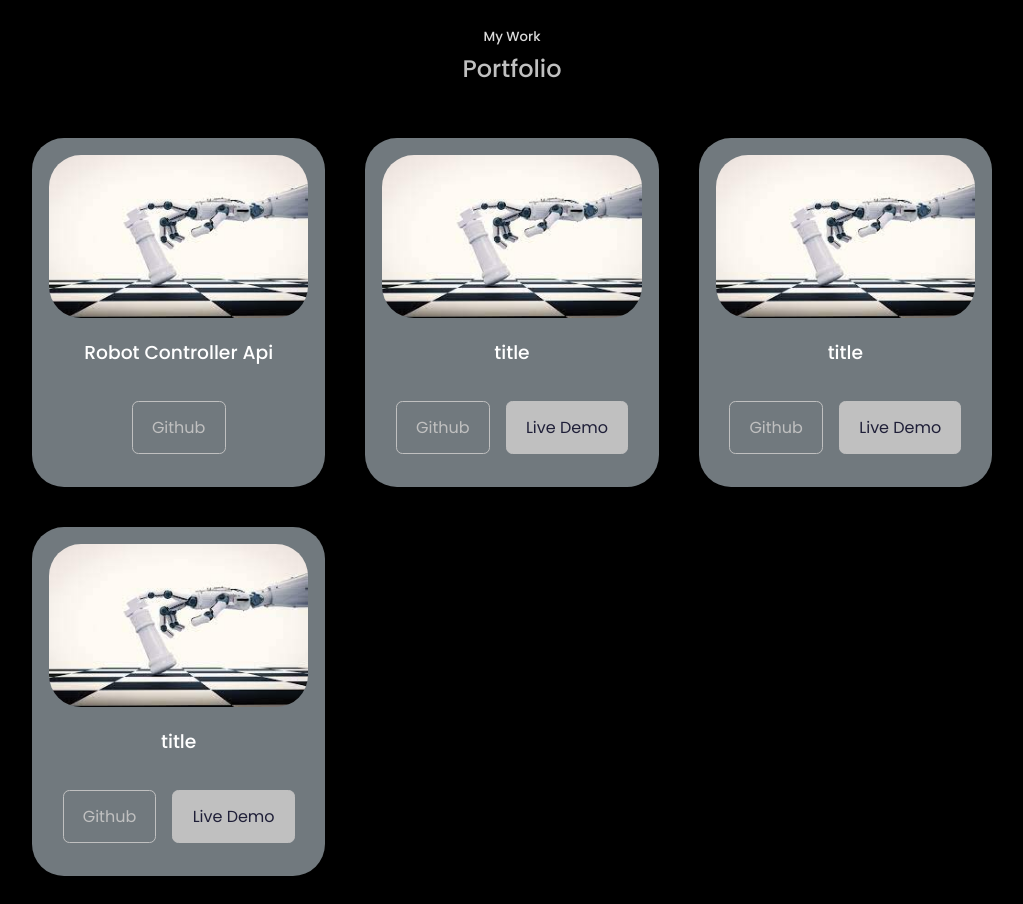
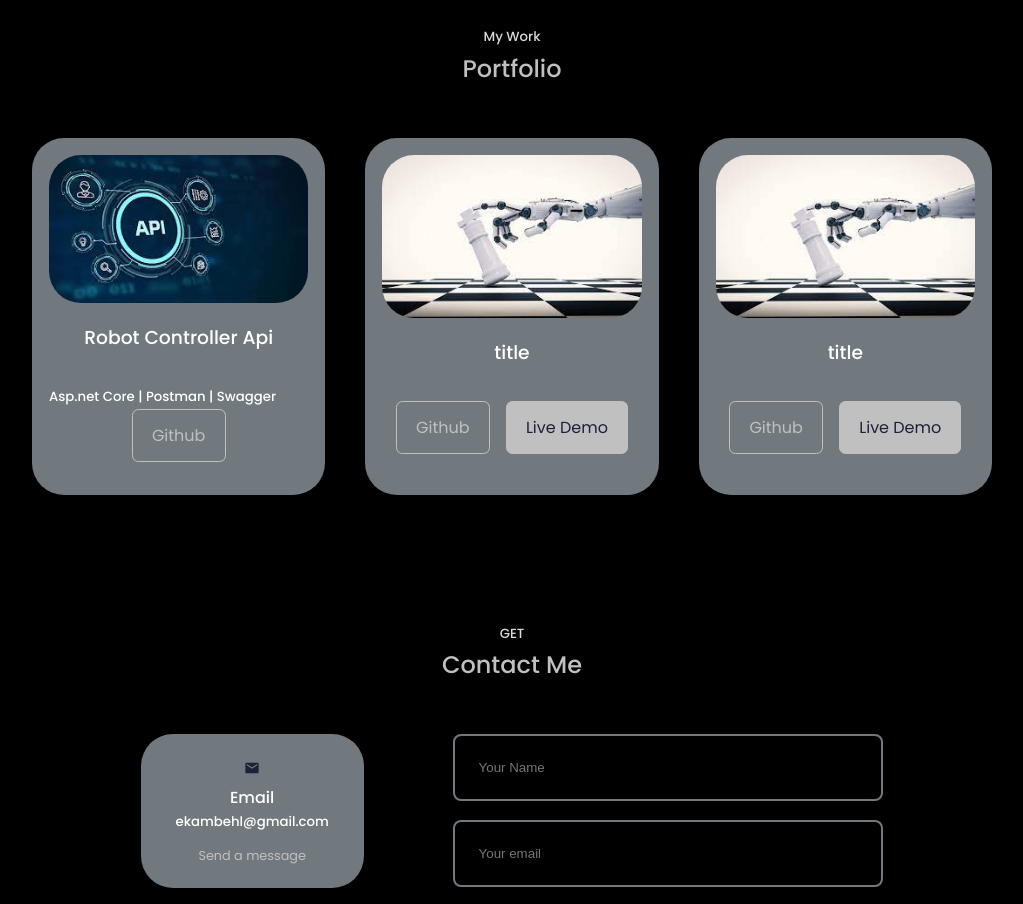
Before and after one commit to EkamBehl/My_Portfolio, a React (Create React App) app: page / in a window 1280 px wide. Shown: the part 1800-2704 px from the top of the page, without its empty margins (128-1151 px from the left). Built offline with nearby package versions, Linux system fonts and the light colour scheme.

Commit message:
Update Portfolio.jsx

```diff
--- a/src/components/portfolio/Portfolio.jsx
+++ b/src/components/portfolio/Portfolio.jsx
@@ -1,6 +1,7 @@
 import React from 'react'
 import "./Portfolio.css"
 import img1 from "../../Assets/portfolio1.jpg"
+import img2 from "../../Assets/api.jpg"
 
 const data=[
   {
@@ -17,13 +18,7 @@ const data=[
     github:'https://github.com',
     demo:'https://github.com'
   },
-  {
-    id:3,
-    image:img1,
-    title:'title',
-    github:'https://github.com',
-    demo:'https://github.com'
-  }
+
 
 
 ]
@@ -36,9 +31,10 @@ const Portfolio = () => {
       <div className="container portfolio__container">
       <article className='portfolio__item'>
             <div className='portfolio__item-image'>
-              <img src={img1} alt='folio' />
+              <img src={img2} alt='folio' />
             </div>
             <h3> Robot Controller Api</h3>
+            <h5>Asp.net Core | Postman | Swagger </h5>
             <div className="portfolio__item-cta">
               <a href='https://github.com/EkamBehl/robot-controller-api' className='btn' target='_blank'> Github</a>
 
```
